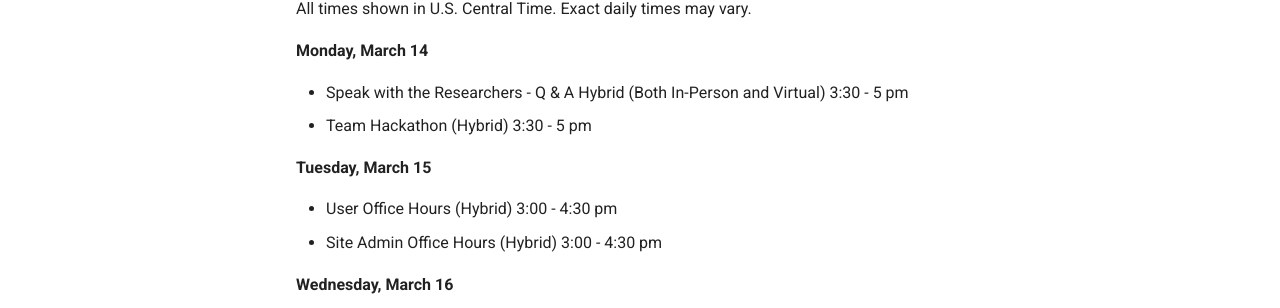
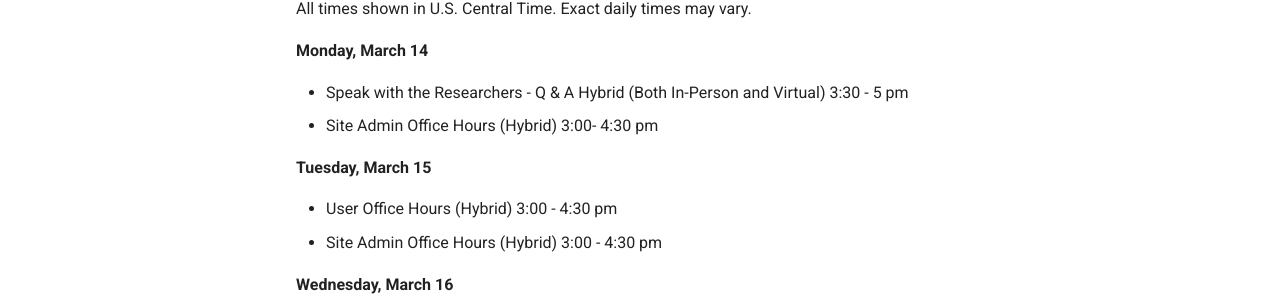
Before and after one commit to osg-htc/all-hands, an MkDocs documentation site: the page built from docs/2022/schedule-in-person.md, in a window 1280 px wide. Shown: the part 354-662 px from the top of the page. Built offline with MkDocs 1.6.1 and Material for MkDocs 9.7.7, drawn with Linux system fonts in a browser that asks for light colours; comment, search, counter and statistics services are not loaded.

Commit message:
Update schedule-in-person.md

```diff
--- a/docs/2022/schedule-in-person.md
+++ b/docs/2022/schedule-in-person.md
@@ -10,7 +10,7 @@ Exact daily times may vary.
 **Monday, March 14**
 
 *   Speak with the Researchers - Q & A Hybrid (Both In-Person and Virtual)  3:30 - 5 pm
-*   Team Hackathon (Hybrid) 3:30 - 5 pm
+*   Site Admin Office Hours (Hybrid) 3:00- 4:30 pm
 
 **Tuesday, March 15**
 
```
